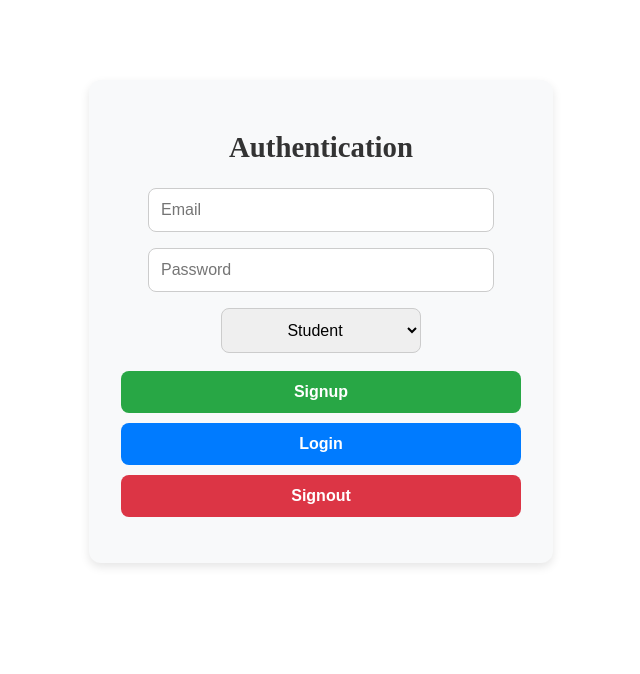
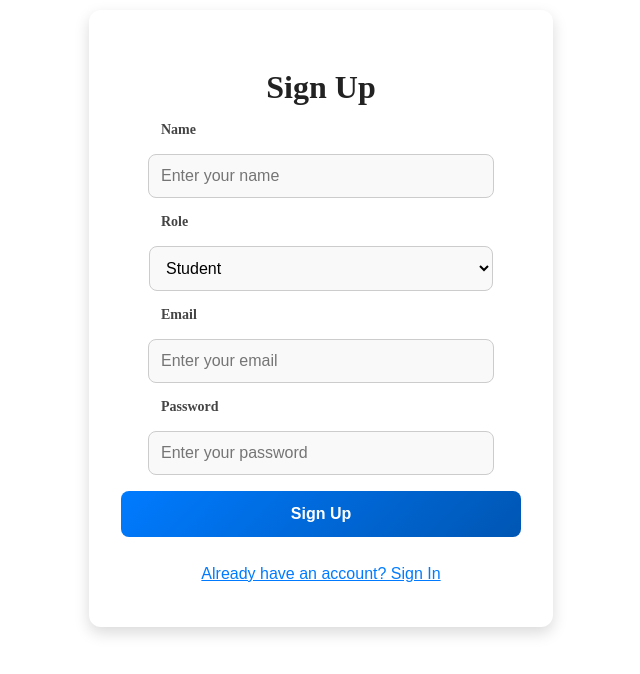
Before and after one commit to techmedic0/havenix-mvp, a React (Vite) app: page / in a window 1280 px wide. Shown: the top 674 px of the page, without its empty margins (319-959 px from the left). Built offline with nearby package versions, Linux system fonts and the light colour scheme.

Commit message:
implemented the first part of the booking request feature, and refined the authentication system

```diff
--- a/src/auth.js
+++ b/src/auth.js
@@ -1,36 +1,106 @@
 import { supabase } from "./utils/supabaseClient";
 
-//signup function
-export const signUp = async (email, password, role) => {
+// Signup function with email confirmation and user insertion into 'users' table
+export const signUp = async (email, password, name, role) => {
   const { data, error } = await supabase.auth.signUp({
     email,
     password,
     options: {
-      data: { role } //Store role in user metadata
+      emailRedirectTo: "http://localhost:3000/confirm", // Adjust for production
+      data: { role, name }, // Store role and name in user metadata
+    },
+  });
+
+  if (error) {
+    console.error("Signup error:", error.message);
+    throw error;
+  }
+
+  console.log("Signup response:", data);
+
+  if (data?.user?.id) {
+    console.log("User exists, inserting into users table...");
+    const { error: insertError } = await supabase.from("users").insert([
+      { user_id: data.user.id, email, name, role },
+    ]);
+
+    if (insertError) console.error("Error inserting user:", insertError.message);
+  } else {
+    console.warn("User ID is null. Waiting for email confirmation.");
+  }
+
+  return data;
+};
+
+// Sign-in function with automatic user insertion if missing
+export const signIn = async (email, password) => {
+  const { data, error } = await supabase.auth.signInWithPassword({
+    email,
+    password,
+  });
+
+  if (error) {
+    console.error("Login error:", error.message);
+    throw error;
+  }
+
+  console.log("Login response:", data);
+
+  if (data?.user?.id) {
+    console.log("Checking if user exists in users table...");
+    /* const { data: existingUser, error: checkError } = await supabase
+      .from("users")
+      .select("user_id")
+      .eq("user_id", data.user.id)
+      .single(); */
+      const { data: existingUser, error: checkError } = await supabase
+      .from("users")
+      .select("user_id")
+      .eq("user_id", data.user.id)
+      .single({ headers: { Accept: "application/json" } }); // Add this
+
+
+
+    if (checkError && checkError.code !== "PGRST116") {
+      console.error("Error checking user:", checkError.message);
     }
-  });
-  if (error) throw error;
+
+    if (!existingUser) {
+      console.log("User missing, inserting into users table...");
+      const { error: insertError } = await supabase.from("users").insert([
+        {
+          user_id: data.user.id,
+          email,
+          name: data.user.user_metadata?.name || "Unknown",
+          role: data.user.user_metadata?.role || "student",
+        },
+      ]);
+
+      if (insertError) console.error("Error inserting user:", insertError.message);
+    }
+  }
+
   return data;
-}
+};
 
-//signin function
-export const signIn = async (email, password) => {
-  const {data, error} = await supabase.auth.signInWithPassword({
-    email,
-    password
-  });
-  if (error) throw error;
-  return data;
-}
+// Sign-out function
+export const signOut = async () => {
+  const { error } = await supabase.auth.signOut();
+  if (error) {
+    console.error("Sign-out error:", error.message);
+    throw error;
+  }
+};
 
-//signout function
-export const signOut = async () => {
-  const {error} = await supabase.auth.signOut();
-  if (error) throw error;
-}
+// Get current user
+export const getUser = async () => {
+  const { data, error } = await supabase.auth.getUser();
 
-//get current user
-export const getUser = async () => {
-  const { data: [ user ] } = await supabase.auth.getUser();
-  return user;
-}
+  if (error) {
+    console.error("Get user error:", error.message);
+    throw error;
+  }
+
+  console.log("Current user:", data.user);
+  return data.user;
+};
--- a/src/components/AuthForm.jsx
+++ b/src/components/AuthForm.jsx
@@ -1,77 +1,90 @@
 import { useState } from "react";
-import { signUp, signIn, signOut } from "../auth";
-import "../styles/AuthForm.css"; // ✅ Import CSS correctly
+import { signUp, signIn } from "../auth";
+import "../styles/AuthForm.css"; // Import the updated CSS file
 
-export default function AuthForm() {
+const AuthForm = () => {
   const [email, setEmail] = useState("");
   const [password, setPassword] = useState("");
-  const [role, setRole] = useState("student");
-  const [message, setMessage] = useState("");
+  const [name, setName] = useState("");
+  const [role, setRole] = useState("student"); // Default role
+  const [isSignUp, setIsSignUp] = useState(true);
+  const [error, setError] = useState(null);
 
-  const handleSignUp = async () => {
-    setMessage(""); // Clear previous messages
+  const handleSubmit = async (e) => {
+    e.preventDefault();
+    setError(null);
+
     try {
-      await signUp(email, password, role);
-      setMessage("Signup successful! Check your email to confirm.");
-    } catch (error) {
-      setMessage(error.message || "Signup failed. Please try again.");
+      if (isSignUp) {
+        await signUp(email, password, name, role);
+        alert("Check your email for confirmation.");
+      } else {
+        await signIn(email, password);
+        alert("Successfully signed in!");
       }
-  };
-
-  const handleLogin = async () => {
-    setMessage("");
-    try {
-      await signIn(email, password);
-      setMessage("Login successful");
-    } catch (error) {
-      setMessage(error.message || "Login failed. Please try again.");
+    } catch (err) {
+      setError(err.message);
     }
   };
 
   return (
     <div className="auth-container">
-      <h1>Authentication</h1>
-
+      <h2 className="auth-title">{isSignUp ? "Sign Up" : "Sign In"}</h2>
+      <form className="auth-form" onSubmit={handleSubmit}>
+        {isSignUp && (
+          <>
+            <label htmlFor="name">Name</label>
             <input
+              id="name"
               type="text"
-        placeholder="Email"
-        value={email}
-        onChange={(e) => setEmail(e.target.value)}
               className="auth-input"
+              placeholder="Enter your name"
+              value={name}
+              onChange={(e) => setName(e.target.value)}
+              required
             />
-
-      <input
-        type="password"
-        placeholder="Password"
-        value={password}
-        onChange={(e) => setPassword(e.target.value)}
-        className="auth-input"
-      />
-
-      <select value={role} onChange={(e) => setRole(e.target.value)} className="auth-select">
+            <label htmlFor="role">Role</label>
+            <select
+              id="role"
+              className="auth-select"
+              value={role}
+              onChange={(e) => setRole(e.target.value)}
+            >
               <option value="student">Student</option>
               <option value="landlord">Landlord</option>
             </select>
-
-      <button onClick={handleSignUp} className="auth-btn signup-btn">
-        Signup
+          </>
+        )}
+        <label htmlFor="email">Email</label>
+        <input
+          id="email"
+          type="email"
+          className="auth-input"
+          placeholder="Enter your email"
+          value={email}
+          onChange={(e) => setEmail(e.target.value)}
+          required
+        />
+        <label htmlFor="password">Password</label>
+        <input
+          id="password"
+          type="password"
+          className="auth-input"
+          placeholder="Enter your password"
+          value={password}
+          onChange={(e) => setPassword(e.target.value)}
+          required
+        />
+        <button type="submit" className="auth-btn">
+          {isSignUp ? "Sign Up" : "Sign In"}
         </button>
-
-      <button onClick={handleLogin} className="auth-btn login-btn">
-        Login
+      </form>
+      {error && <p className="auth-error">{error}</p>}
+      <button className="toggle-btn" onClick={() => setIsSignUp(!isSignUp)}>
+        {isSignUp ? "Already have an account? Sign In" : "Need an account? Sign Up"}
       </button>
-
-      <button
-        onClick={async () => {
-          await signOut();
-          setMessage("Signed out");
-        }}
-        className="auth-btn signout-btn"
-      >
-        Signout
-      </button>
-
-      <p className="message">{message}</p>
     </div>
   );
-}
+};
+
+export default AuthForm;
--- /dev/null
+++ b/src/components/BookingRequest.jsx
@@ -0,0 +1,105 @@
+import { useState, useEffect } from "react";
+import { useParams, useNavigate } from "react-router-dom";
+import { supabase } from "../utils/supabaseClient";
+import "../styles/BookingRequest.css"; // Import CSS File
+
+const BookingRequest = () => {
+  const { propertyId } = useParams();
+  const navigate = useNavigate();
+  const [property, setProperty] = useState(null);
+  const [moveInDate, setMoveInDate] = useState("");
+  const [duration, setDuration] = useState("");
+  const [message, setMessage] = useState("");
+
+  useEffect(() => {
+    const fetchProperty = async () => {
+      const { data, error } = await supabase
+        .from("properties")
+        .select("*")
+        .eq("id", propertyId)
+        .single();
+      if (!error) setProperty(data);
+    };
+    fetchProperty();
+  }, [propertyId]);
+
+  const handleSubmit = async (e) => {
+    e.preventDefault();
+
+    // Fetch user session
+    const { data: userData, error: userError } = await supabase.auth.getUser();
+
+    console.log("User Data:", userData); // Debugging
+
+    if (userError || !userData?.user) {
+      alert("You need to be logged in to request a booking.");
+      return;
+    }
+
+    const studentId = userData.user.id;
+
+    const { error } = await supabase.from("booking_requests").insert([
+      {
+        student_id: studentId,
+        landlord_id: property?.landlord_id,
+        property_id: propertyId,
+        status: "Pending",
+        message,
+        created_at: new Date(),
+      },
+    ]);
+
+    if (error) {
+      alert("Error submitting request: " + error.message);
+    } else {
+      alert("Booking request sent!");
+      navigate("/");
+    }
+  };
+
+
+  return (
+    <div className="container">
+      {property ? (
+        <div>
+          <h2>
+            <span>Request to Book:</span>
+             {property.title}
+          </h2>
+          <p>📍 {property.location}</p>
+          <p>💰 ${property.price}</p>
+          <form onSubmit={handleSubmit}>
+            <label>Move-in Date:</label>
+            <input
+              type="date"
+              value={moveInDate}
+              onChange={(e) => setMoveInDate(e.target.value)}
+              required
+            />
+
+            <label>Duration (months):</label>
+            <input
+              type="number"
+              value={duration}
+              onChange={(e) => setDuration(e.target.value)}
+              required
+            />
+
+            <label>Message:</label>
+            <textarea
+              value={message}
+              onChange={(e) => setMessage(e.target.value)}
+              required
+            />
+
+            <button type="submit">Send Request</button>
+          </form>
+        </div>
+      ) : (
+        <p>Loading property...</p>
+      )}
+    </div>
+  );
+};
+
+export default BookingRequest;
--- a/src/components/PropertyDetails.jsx
+++ b/src/components/PropertyDetails.jsx
@@ -1,6 +1,8 @@
 import { useEffect, useState } from "react";
 import { useParams, useNavigate } from "react-router-dom";
 import { supabase } from "../utils/supabaseClient";
+import { Link } from "react-router-dom";
+
 import "../styles/PropertyDetails.css"; // ✅ Import CSS separately
 
 export default function PropertyDetails() {
@@ -49,7 +51,8 @@ export default function PropertyDetails() {
       <p><strong>Location:</strong> {property.location || "Unknown"}</p>
       <p><strong>Price:</strong> ${property.price || "N/A"}</p>
       <p><strong>Description:</strong> {property.description || "No description available."}</p>
-      <button className="contact-button">Contact Landlord</button>
+      <Link to={`/request/${property.id}`} className="button">Request Booking</Link>
+
     </div>
   );
 }
--- a/src/styles/AuthForm.css
+++ b/src/styles/AuthForm.css
@@ -1,87 +1,98 @@
 .auth-container {
   max-width: 400px;
-  margin: 80px auto;
+  width: 80%;
+  margin: 10px auto;
   padding: 2rem;
-  background: #f8f9fa; /* Soft background */
+  background: #ffffff;
   border-radius: 12px;
-  box-shadow: 0 4px 10px rgba(0, 0, 0, 0.1);
+  box-shadow: 0 6px 15px rgba(0, 0, 0, 0.15);
   text-align: center;
 }
 
-.auth-container h1 {
+.auth-title {
+  font-size: 2rem;
+  font-weight: bold;
+  color: #222;
   margin-bottom: 1rem;
-  font-size: 1.8rem;
-  color: #333;
 }
 
-.auth-input {
+.auth-form {
+  display: flex;
+  flex-direction: column;
+  gap: 1rem;
+}
+
+label {
+  display: block;
+  text-align: left;
+}
+
+.auth-input,
+.auth-select {
   width: 80%;
+  margin: auto;
   padding: 12px;
-  margin: 8px 0;
-  border: 1px solid #ccc;
+  border: 1.5px solid #ccc;
   border-radius: 8px;
   font-size: 1rem;
-  transition: 0.3s ease-in-out;
-}
-
-.auth-input:focus {
-  border-color: #007bff;
-  outline: none;
-  box-shadow: 0 0 5px rgba(0, 123, 255, 0.3);
+  transition: all 0.3s ease-in-out;
+  background: #f9f9f9;
 }
 
 .auth-select {
-  width: 50%;
-  padding: 12px;
-  text-align: center;
-  margin: 8px;
-  border: 1px solid #ccc;
-  border-radius: 8px;
-  font-size: 1rem;
-  cursor: pointer;
+  width: 86%;
+}
+
+.auth-input:focus,
+.auth-select:focus {
+  border-color: #007bff;
+  outline: none;
+  box-shadow: 0 0 6px rgba(0, 123, 255, 0.4);
+  background: #ffffff;
 }
 
 .auth-btn {
   width: 100%;
-  padding: 12px;
-  margin-top: 10px;
+  padding: 14px;
   font-size: 1rem;
   font-weight: bold;
   border: none;
   border-radius: 8px;
   cursor: pointer;
-  transition: 0.3s ease-in-out;
-}
-
-.signup-btn {
-  background-color: #28a745;
+  transition: all 0.3s ease-in-out;
+  background: linear-gradient(135deg, #007bff, #0056b3);
   color: white;
 }
 
-.signup-btn:hover {
-  background-color: #218838;
+.auth-btn:hover {
+  background: linear-gradient(135deg, #0056b3, #003d80);
+  transform: scale(1.02);
 }
 
-.login-btn {
-  background-color: #007bff;
-  color: white;
+.toggle-btn {
+  margin-top: 1rem;
+  background: none;
+  border: none;
+  color: #007bff;
+  font-size: 1rem;
+  cursor: pointer;
+  text-decoration: underline;
 }
 
-.login-btn:hover {
-  background-color: #0056b3;
+.toggle-btn:hover {
+  color: #0056b3;
 }
 
-.signout-btn {
-  background-color: #dc3545;
-  color: white;
+.auth-error {
+  color: red;
+  font-weight: 500;
+  margin-top: 1rem;
 }
 
-.signout-btn:hover {
-  background-color: #c82333;
+/* ✅ Adjusts form layout on small screens */
+@media (max-width: 400px) {
+  .auth-container {
+    max-width: 80%;
+    margin: auto;
+  }
 }
-
-.message {
-  margin-top: 1rem;
-  font-size: 1rem;
-  color: #333;
-}
--- /dev/null
+++ b/src/styles/BookingRequest.css
@@ -0,0 +1,67 @@
+.container {
+  max-width: 600px;
+  margin: 40px auto;
+  padding: 20px;
+  background: #ffffff;
+  box-shadow: 0px 4px 10px rgba(0, 0, 0, 0.1);
+  border-radius: 8px;
+}
+
+h2 {
+  text-align: center;
+  color: #333;
+  margin-bottom: 15px;
+}
+
+span {
+  display: block;
+}
+
+p {
+  text-align: center;
+  font-size: 16px;
+  color: #555;
+}
+
+form {
+  display: flex;
+  flex-direction: column;
+  gap: 15px;
+}
+
+label {
+  font-size: 14px;
+  font-weight: bold;
+  color: #444;
+  display: block;
+  margin-left: 10%;
+}
+
+input,
+textarea {
+  width: 80%;
+  padding: 10px;
+  font-size: 16px;
+  border: 1px solid #ccc;
+  border-radius: 6px;
+}
+
+textarea {
+  height: 100px;
+  resize: none;
+}
+
+button {
+  background: #007bff;
+  color: white;
+  font-size: 16px;
+  padding: 12px;
+  border: none;
+  border-radius: 6px;
+  cursor: pointer;
+  transition: background 0.3s ease;
+}
+
+button:hover {
+  background: #0056b3;
+}
```
Also changed, not shown: src/App.jsx (+12 -5 lines). Lines whose indentation alone changed are shown as unchanged.
